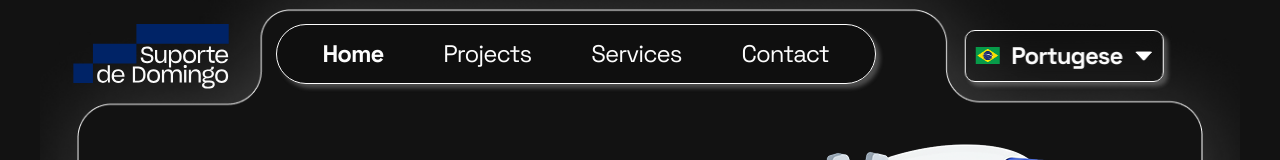
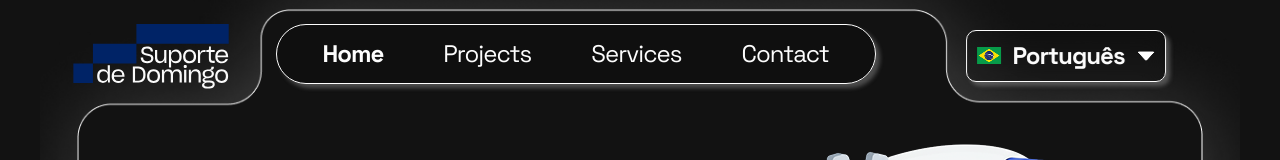
Before and after one commit to srjuninn/suporteDeDomingoRebrand-Project, a React (Vite) app: page / in a window 1280 px wide. Shown: the top 160 px of the page. Built offline with nearby package versions, Linux system fonts and the light colour scheme.

Commit message:
feat: add change options

```diff
--- a/src/components/SwitchLanguage/SwitchLanguage.jsx
+++ b/src/components/SwitchLanguage/SwitchLanguage.jsx
@@ -1,15 +1,50 @@
-import  '@components/SwitchLanguage/switchLanguage.scss'
+import { useState } from 'react'
+import '@components/SwitchLanguage/switchLanguage.scss'
 import brazilFlag from '@images/brazilFlag.png'
+import usaFlag from '@images/euaFlag.png'
+import spainFlag from '@images/spainFlag.png'
 import arrowDown from '@images/arrowDown.png'
 
-export default function SwitchLanguage({ language }){
+const languages = {
+    pt: { label: 'Português', flag: brazilFlag },
+    en: { label: 'English', flag: usaFlag },
+    es: { label: 'Español', flag: spainFlag }
+}
+
+export default function SwitchLanguage() {
+    const [currentLang, setCurrentLang] = useState('pt')
+    const [open, setOpen] = useState(false)
+
+    const handleSelect = (lang) => {
+        setCurrentLang(lang)
+        setOpen(false)
+        // aqui você pode chamar i18n.changeLanguage(lang) se estiver usando react-i18next
+    }
+
     return (
-        <div className="switch">
-            <div className="textWrap">
-                <img src={brazilFlag} alt="bandeira do Brasil" />
-                <p>{language}</p>
+        <div className={`switch ${currentLang !== 'pt' ? 'switch--noRight' : ''}`}>
+            <div className="textWrap" onClick={() => setOpen(!open)}>
+                <img src={languages[currentLang].flag} alt={languages[currentLang].label} />
+                <p>{languages[currentLang].label}</p>
+                <img
+                    src={arrowDown}
+                    alt="seta"
+                    className={`arrow ${open ? 'arrow--up' : ''}`}
+                />
             </div>
-            <img src={arrowDown} alt="seta pra baixo" />
+
+            {open && (
+                <div className="dropdown">
+                    {Object.keys(languages)
+                        .filter((lang) => lang !== currentLang)
+                        .map((lang) => (
+                            <div key={lang} className="textWrap option" onClick={() => handleSelect(lang)}>
+                                <img src={languages[lang].flag} alt={languages[lang].label} />
+                                <p>{languages[lang].label}</p>
+                            </div>
+                        ))}
+                </div>
+            )}
         </div>
     )
 }
```
